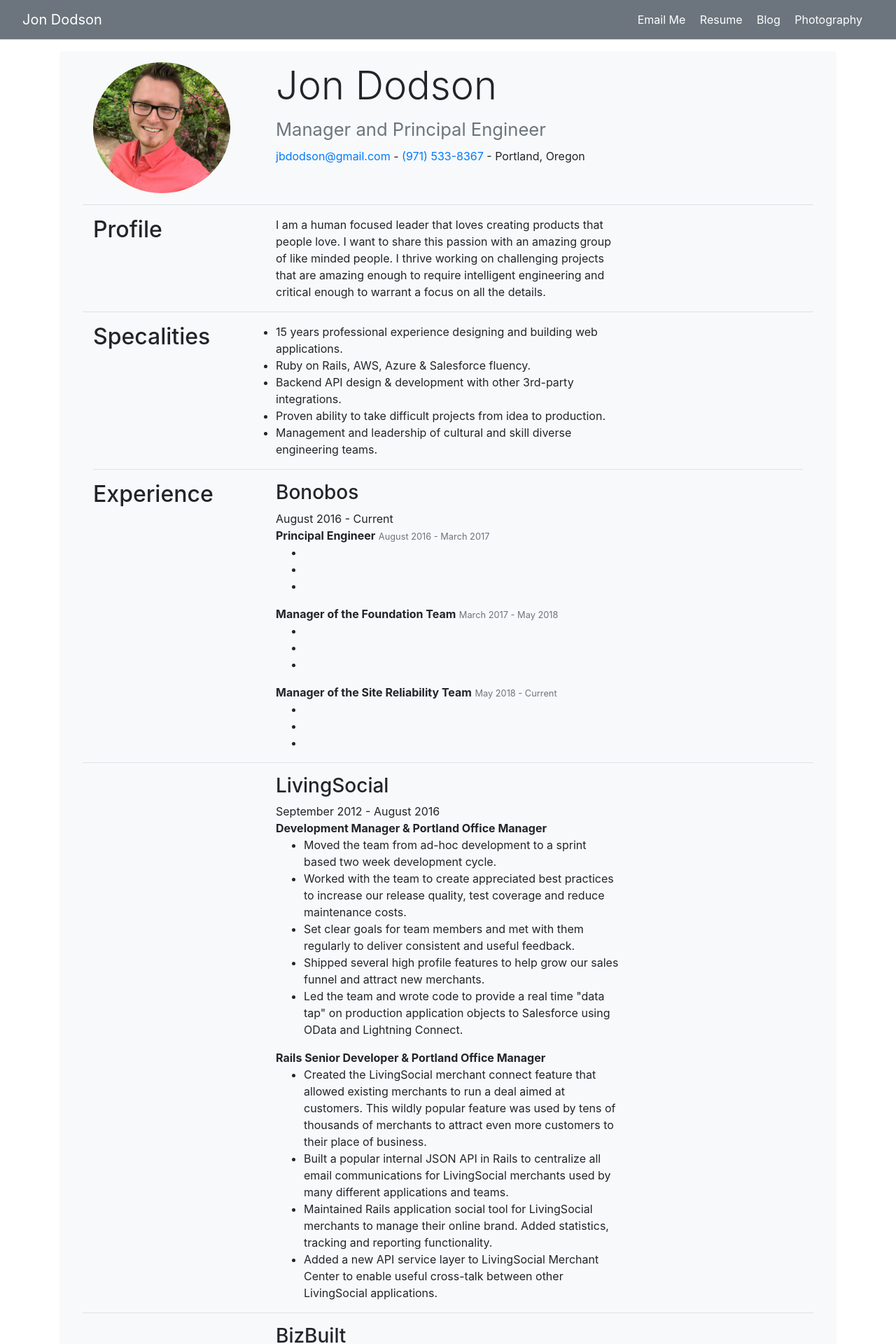
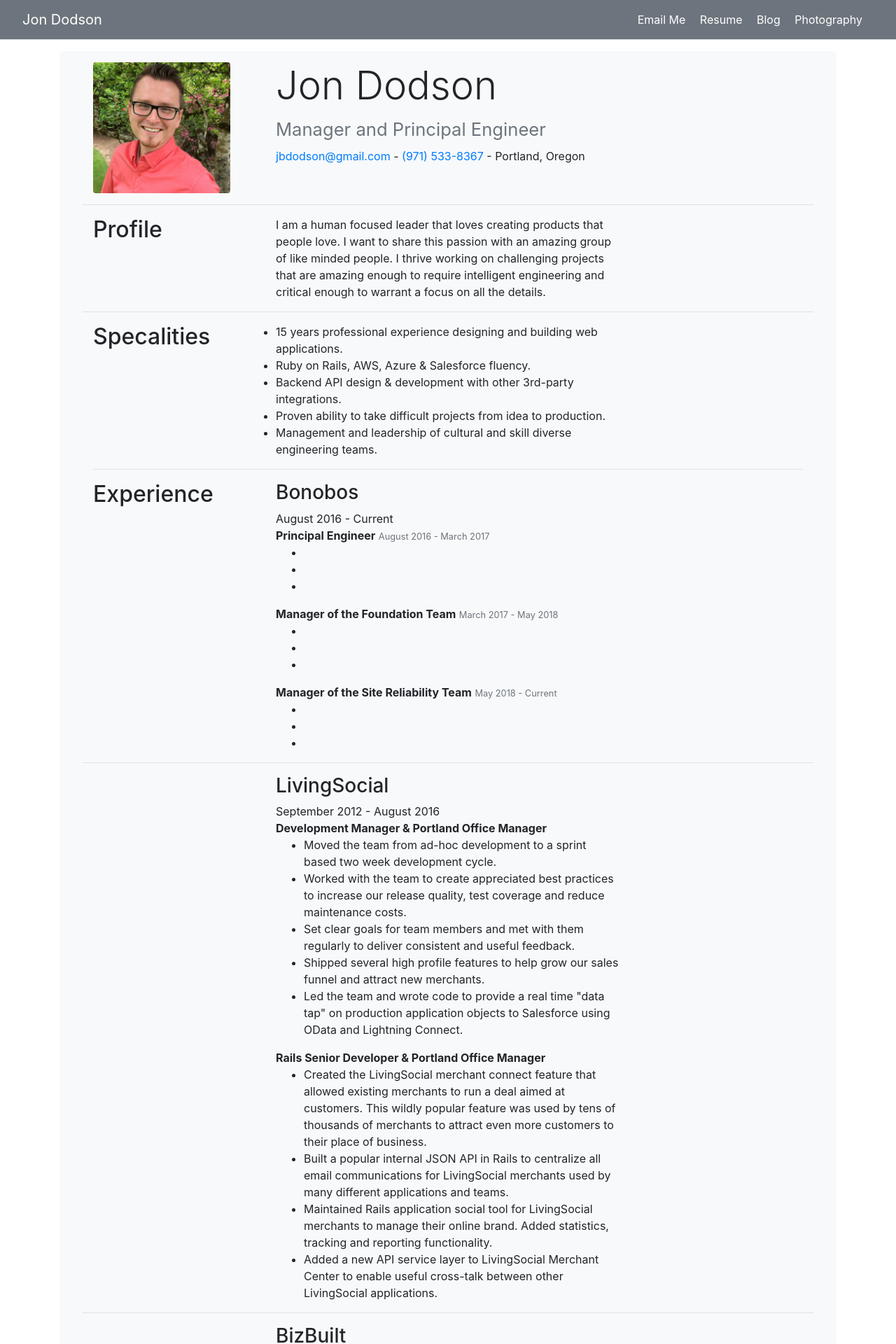
Before and after one commit to jdodson/jdodsonorg, a Jekyll site: the page built from resume.html, in a window 1280 px wide. Shown: the top 1920 px of the page at 70% size. Built offline with Jekyll 4.4.1, drawn with Linux system fonts in a browser that asks for light colours; nearby versions of some CDN libraries.

Commit message:
Fixing some words on the alt/title for the resume pic.  Making the resume pic rounded.

```diff
--- a/docs/feed.xml
+++ b/docs/feed.xml
@@ -1 +1 @@
-<?xml version="1.0" encoding="utf-8"?><feed xmlns="http://www.w3.org/2005/Atom" ><generator uri="https://jekyllrb.com/" version="3.8.1">Jekyll</generator><link href="jdodson.org/feed.xml" rel="self" type="application/atom+xml" /><link href="jdodson.org/" rel="alternate" type="text/html" /><updated>2018-05-20T13:33:07-07:00</updated><id>jdodson.org/</id><title type="html">jdodson.org</title><subtitle>Partner to Francesca and father to Finley I work for Bonobos as an Engineering Manager and built the video game site Cheerful Ghost.</subtitle></feed>
+<?xml version="1.0" encoding="utf-8"?><feed xmlns="http://www.w3.org/2005/Atom" ><generator uri="https://jekyllrb.com/" version="3.8.1">Jekyll</generator><link href="jdodson.org/feed.xml" rel="self" type="application/atom+xml" /><link href="jdodson.org/" rel="alternate" type="text/html" /><updated>2018-05-20T13:49:20-07:00</updated><id>jdodson.org/</id><title type="html">jdodson.org</title><subtitle>Partner to Francesca and father to Finley I work for Bonobos as an Engineering Manager and built the video game site Cheerful Ghost.</subtitle></feed>
--- a/docs/resume.html
+++ b/docs/resume.html
@@ -34,7 +34,7 @@
       <div class="container rounded bg-light pl-5 pr-5">
   <div class="row pt-3 border-bottom">
     <div class="pb-3 col-sm-3 col-md-6 col-lg-3">
-      <img src="images/headshots/redshot_cropped_400.jpg" class="img-fluid rounded-circle" style="width: 85%;" alt="The headshot of Jon Dodson sporting a sharp red button standing in front of a tree on a nice day." title="The headshot of Jon Dodson sporting a sharp red button standing in front of a tree on a nice day." />
+      <img src="images/headshots/redshot_cropped_400.jpg" class="img-fluid rounded" style="width: 85%;" alt="The headshot of Jon Dodson sporting a sharp red button down standing in front of a tree on a nice day." title="The headshot of Jon Dodson sporting a sharp red button down standing in front of a tree on a nice day." />
     </div>
     <div class="col-sm-6">
       <h1 class="display-4">Jon Dodson</h1>
--- a/resume.html
+++ b/resume.html
@@ -7,7 +7,7 @@ description: Partner to Francesca and soon to be father.  I am a software engine
 <div class="container rounded bg-light pl-5 pr-5">
   <div class="row pt-3 border-bottom">
     <div class="pb-3 col-sm-3 col-md-6 col-lg-3">
-      <img src="images/headshots/redshot_cropped_400.jpg" class="img-fluid rounded-circle" style="width: 85%;" alt="The headshot of Jon Dodson sporting a sharp red button standing in front of a tree on a nice day." title="The headshot of Jon Dodson sporting a sharp red button standing in front of a tree on a nice day." />
+      <img src="images/headshots/redshot_cropped_400.jpg" class="img-fluid rounded" style="width: 85%;" alt="The headshot of Jon Dodson sporting a sharp red button down standing in front of a tree on a nice day." title="The headshot of Jon Dodson sporting a sharp red button down standing in front of a tree on a nice day." />
     </div>
     <div class="col-sm-6">
       <h1 class="display-4">Jon Dodson</h1>
```
